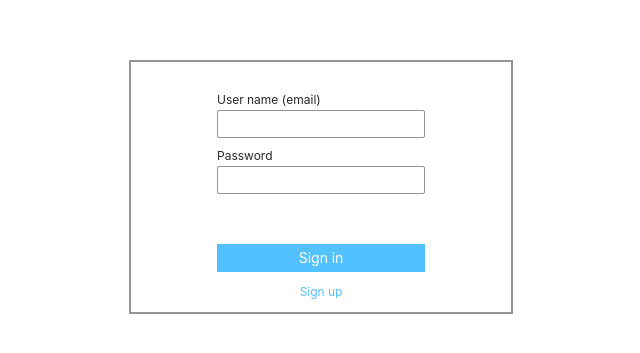
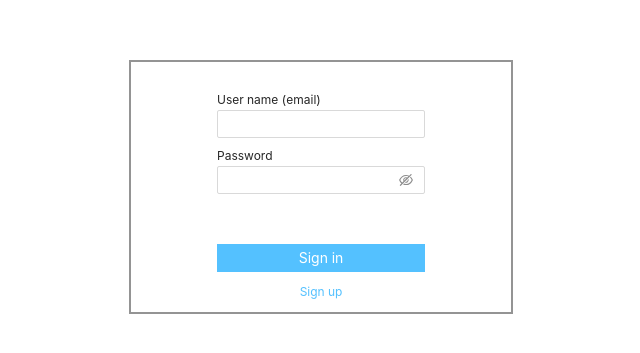
Before and after one commit to ybbt/rezet_project_Front, a Next.js app: page /login in a window 1280 px wide. Shown: the part 213-566 px from the top of the page, without its empty margins (319-959 px from the left). Built offline with nearby package versions, Linux system fonts and the light colour scheme; no server answers.

Commit message:
форми login & register на ant.d

```diff
--- a/components/AuthorizationElement/index.js
+++ b/components/AuthorizationElement/index.js
@@ -1,10 +1,15 @@
-import { Alert } from "antd";
+import { Alert, Tooltip, Input } from "antd";
 import "antd/dist/antd.css";
 
 import { Field, ErrorMessage } from "formik";
 import classNames from "classnames";
 
-export default function AuthorizationElement({ formName, title, type = "" }) {
+export default function AuthorizationElement({
+    formName,
+    title,
+    type = "",
+    as = Input,
+}) {
     const fieldStyle = classNames(
         "border-[#949494] border w-full h-7 focus-visible:outline-none focus:border focus:border-[#949494] rounded-sm"
     );
@@ -12,7 +17,13 @@ export default function AuthorizationElement({ formName, title, type = "" }) {
     return (
         <div className="h-14">
             <span className="text-xs">{title}</span>
-            <Field name={formName} className={fieldStyle} type={type} />
+            <Field
+                name={formName}
+                className={fieldStyle}
+                as={as}
+                type={type}
+                allowClear
+            />
             <ErrorMessage
                 name={formName}
                 render={(msg) => (
--- a/pages/login.js
+++ b/pages/login.js
@@ -1,6 +1,6 @@
 import { useEffect } from "react";
 
-import { Alert /* , message */ /* , Spin */ } from "antd";
+import { Alert, Input /* , message */ /* , Spin */ } from "antd";
 import "antd/dist/antd.css";
 
 import { Formik, Form } from "formik";
@@ -42,7 +42,8 @@ export default function Login(errors, touched) {
                     <AuthorizationElement
                         formName="password"
                         title="Password"
-                        type="password"
+                        // type="password"
+                        as={Input.Password}
                     />
                     <button
                         type="submit"
--- a/pages/register.js
+++ b/pages/register.js
@@ -1,6 +1,6 @@
 import { useEffect } from "react";
 
-import { Alert /* , message  */ } from "antd";
+import { Alert, Input /* , message  */ } from "antd";
 import "antd/dist/antd.css";
 
 import { Formik, Form } from "formik";
@@ -75,12 +75,14 @@ export default function Register() {
                     <AuthorizationElement
                         formName="password"
                         title="Password"
-                        type="password"
+                        type="assword"
+                        as={Input.Password}
                     />
                     <AuthorizationElement
                         formName="passwordConfirmation"
                         title="Password confirmation"
                         type="password"
+                        as={Input.Password}
                     />
                     <button
                         type="submit"
```
Also changed, not shown: schemas/postSaveSchema.js (+5 -23 lines).
